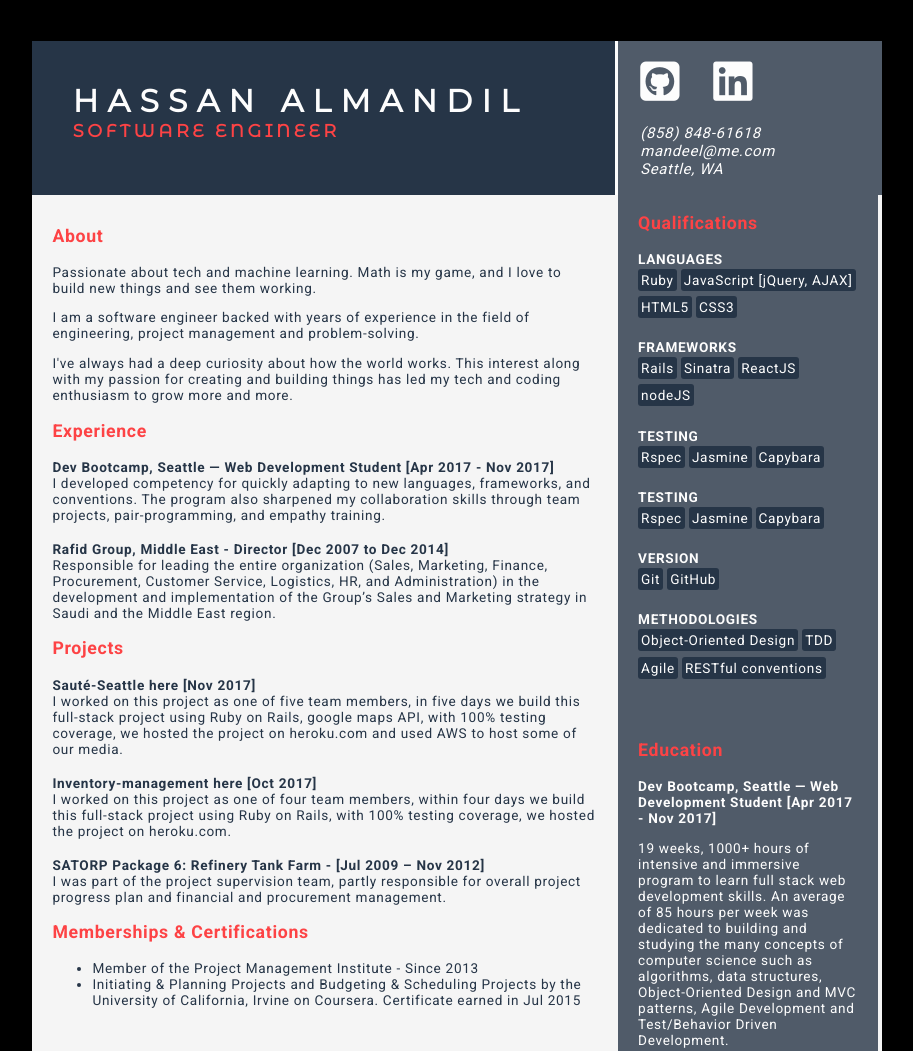
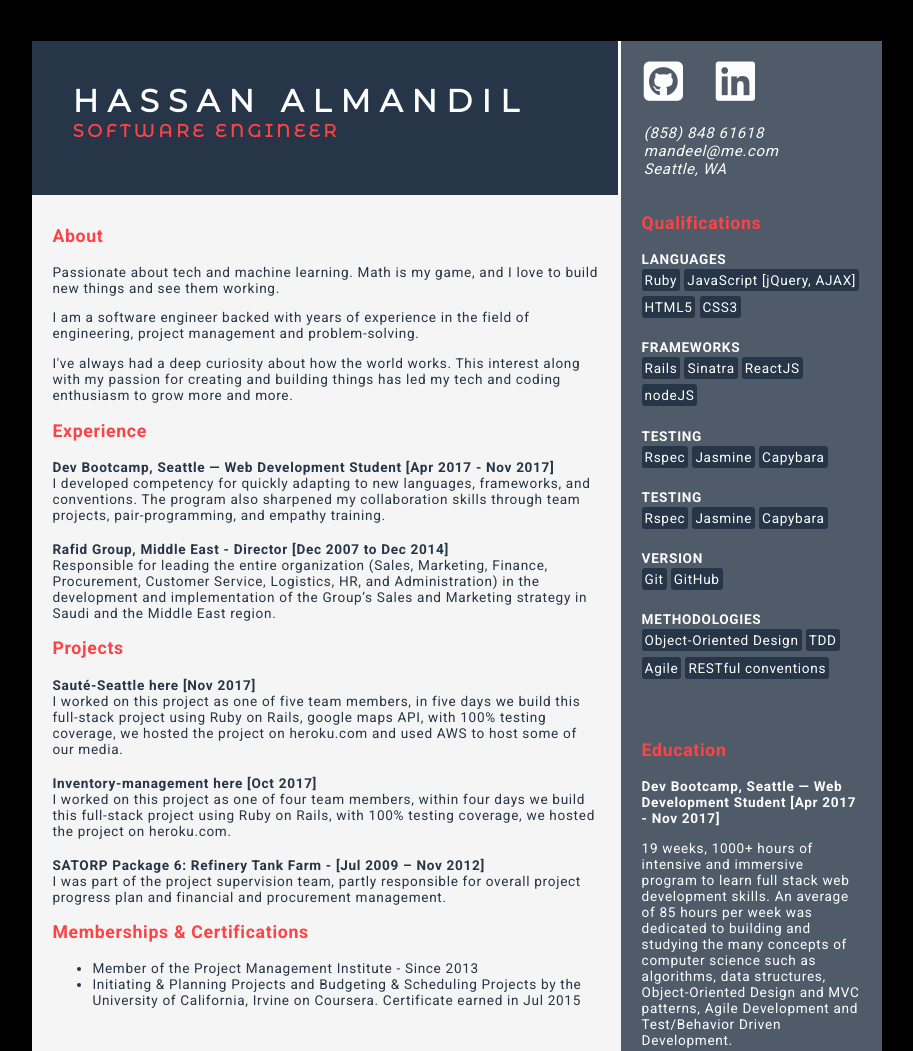
Before and after one commit to Mandil/Mandil.github.io, a plain HTML site: page index.html in a window 1280 px wide. Shown: the top 1051 px of the page, without its empty margins (183-1096 px from the left). Drawn offline with Linux system fonts and the light colour scheme.

Commit message:
updating address

```diff
--- a/css/master.css
+++ b/css/master.css
@@ -102,10 +102,8 @@ aside{
 .main h4, .qualifications h4, .education h4{
 	margin-bottom: 0;
 }
-.contacts li a{
+.contacts a{
 	font-size: 3em;
-}
-.contacts a{
 	color: var(--light);
 	text-decoration: none;
 }
--- a/index.html
+++ b/index.html
@@ -19,8 +19,8 @@
 					<li><a href="https://www.linkedin.com/in/hmandil/"><i class="fa fa-linkedin-square" aria-hidden="true"></i></a> </li>
 				</ul>
 				<address>
-					<a href="tel:858-848-61618">(858) 848-61618</a>
-					<a href="mailto:mandeel@me.com">mandeel@me.com</a>
+					<p>(858) 848 61618</p>
+					<p>mandeel@me.com</p>
 					<p>Seattle, WA</p>
 				</address>
 			</aside>
```
